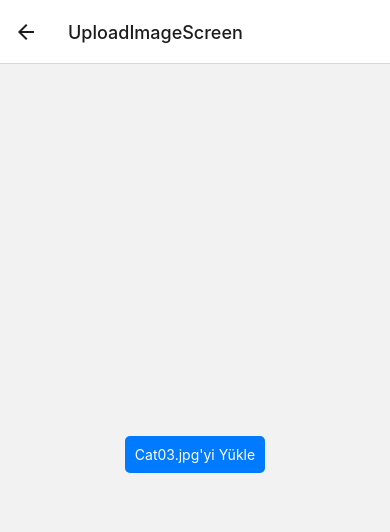
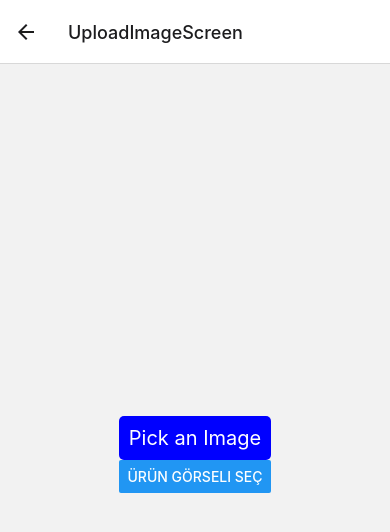
Before and after one commit to abdullah20hal/Mobil, a React Native app: screen /UploadImageScreen in a window 390 px wide. Shown: the top 532 px of the page. Built offline with nearby package versions, Linux system fonts and the light colour scheme; no server answers; what expo-notifications would draw is missing.

Commit message:
image islemleri

```diff
--- a/App.js
+++ b/App.js
@@ -15,7 +15,7 @@ import EditTodoScreen from './src/EditTodoScreen';
 import UserScreen from './src/UserScreen';
 import FavoritesScreen from './src/FavoritesScreen';
 import CartScreen from './src/CartScreen';
-import UploadImageScreen from './src/UploadImageScreenv';
+import UploadImageScreen from './src/UploadImageScreen';
 import UrunlerIstekListele from './src/UrunlerIstekListele';
 import UserUpdateScreen from './src/UserUpdateScreen ';
 
@@ -168,7 +168,8 @@ function App() {
           elevation: 25
         }
       }}     />
- <Stack.Screen name="UploadImageScreen" component={UploadImageScreen}  />
+ <Stack.Screen name="UploadImageScreen" component={UploadImageScreen}
+  />
         <Stack.Screen name="UrunlerIstekListele" component={UrunlerIstekListele}    options={{
         headerTitle: () => <Header name="UrunlerIstekListele"/>,
         headerStyle: {
--- /dev/null
+++ b/src/UploadImageScreen.js
@@ -0,0 +1,102 @@
+import React, { useState } from 'react';
+import { View, Text, StyleSheet, TouchableOpacity, SafeAreaView, Alert, Button, Image } from 'react-native';
+import * as ImagePicker from 'expo-image-picker';
+import * as FileSystem from 'expo-file-system';
+import firebase from '../config'; // Bu yolu projenizdeki Firebase konfigürasyonuna göre güncelleyin.
+
+
+export const UploadImageScreen = (onImageUploaded ) => {
+  const [image, setImage] = useState(null);
+  const [uploading, setUploading] = useState(false);
+
+  const pickImage = async () => {
+    // Burada kullanıcının galeriye erişim izni olup olmadığını kontrol etmek gerekebilir.
+    let result = await ImagePicker.launchImageLibraryAsync({
+      mediaTypes: ImagePicker.MediaTypeOptions.All, // Tüm medya tiplerini kabul eder.
+      allowsEditing: true, // Kullanıcıların görüntüyü düzenlemesine izin verir.
+      aspect: [4, 3], // Düzenleme arayüzünün yönünü belirler.
+      quality: 1, // Görüntü kalitesini maksimum yapar.
+    });
+
+    if (!result.canceled) {
+      setImage(result.uri);
+      console.log(result.uri);
+    }
+  };
+
+  const uploadMedia = async () => {
+    setUploading(true);
+    try {
+      const uri = await FileSystem.getInfoAsync(image);
+      const blob = await new Promise((resolve, reject) => {
+        const xhr = new XMLHttpRequest();
+        xhr.onload = () => {
+          resolve(xhr.response);
+        };
+        xhr.onerror = (e) => {
+          reject(new TypeError('Network request failed'));
+        };
+        xhr.responseType = 'blob';
+        xhr.open('GET', uri, true);
+        xhr.send(null);
+      });
+
+      const filename = image.substring(image.lastIndexOf('/') + 1);
+      const ref = firebase.storage().ref().child(filename);
+      await ref.put(blob);
+      setUploading(false);
+      Alert.alert('Photo Uploaded!!!');
+      setImage(null);
+    } catch (error) {
+      console.error(error);
+      setUploading(false);
+    }
+  };
+
+  return (
+    <SafeAreaView style={styles.container}>
+      <TouchableOpacity style={styles.selectButton} onPress={pickImage}>
+        <Text style={styles.buttonText}>Pick an Image</Text>
+      </TouchableOpacity>
+      {image && (
+        <Image source={{ uri: image }} style={{ width: 200, height: 200 }} />
+      )}
+      {image && (
+        <TouchableOpacity style={styles.uploadButton} onPress={uploadMedia}>
+          <Text style={styles.buttonText}>Upload Image</Text>
+        </TouchableOpacity>
+      )}
+      <View>
+      <Button title="Ürün Görseli Seç" onPress={pickImage} />
+      {image && <Image source={{ uri: image }} style={{ width: 200, height: 200 }} />}
+      {image && <Button title="Upload Image" onPress={uploadMedia} />}
+    </View>
+
+    </SafeAreaView>
+  );
+};
+
+const styles = StyleSheet.create({
+  container: {
+    flex: 1,
+    alignItems: 'center',
+    justifyContent: 'center',
+  },
+  selectButton: {
+    backgroundColor: 'blue',
+    padding: 10,
+    borderRadius: 5,
+  },
+  uploadButton: {
+    backgroundColor: 'green',
+    padding: 10,
+    borderRadius: 5,
+    marginTop: 10,
+  },
+  buttonText: {
+    color: 'white',
+    fontSize: 20,
+  },
+});
+
+export default UploadImageScreen;
--- a/src/UploadImageScreenv.js
+++ /dev/null
@@ -1,62 +0,0 @@
-import React, { useState } from 'react';
-import { View, Text, TouchableOpacity, Image, Alert } from 'react-native';
-import { getStorage, ref, uploadBytes, getDownloadURL } from "firebase/storage";
-import { firebase } from '../config';
-
-const UploadImageScreen = () => {
-  const [uploading, setUploading] = useState(false);
-
-  const handleUploadImage = async () => {
-    try {
-      setUploading(true);
-
-      // Firebase Storage'da resmi yükle
-      const storage = getStorage();
-      const storageRef = ref(storage, '..images/Cat03.jpg'); // Yüklenecek resmin yolunu belirtin
-
-      // assets klasöründeki Cat03.jpg resmini alın
-      const imageUri = require('../assets/Cat03.jpg');
-
-      // Resmi Uint8Array verisine dönüştürün
-      const response = await fetch(imageUri);
-      const blob = await response.blob();
-
-      // Resmi yükleyin
-      await uploadBytes(storageRef, blob);
-
-      // Resmin indirme URL'sini al
-      const downloadURL = await getDownloadURL(storageRef);
-
-      // Firestore'a resmin URL'sini ve adını kaydet
-      const firestore = firebase.firestore();
-      const imagesRef = firestore.collection('images');
-      await imagesRef.add({
-        name: 'Cat03.jpg', // Resmin adını belirtin
-        url: downloadURL,
-      });
-
-      Alert.alert('Başarılı', 'Resim başarıyla yüklendi ve Firestore veritabanına kaydedildi.');
-    } catch (error) {
-      console.error('Resim yüklenirken hata oluştu:', error);
-      Alert.alert('Hata', 'Resim yüklenirken bir hata oluştu.');
-    } finally {
-      setUploading(false);
-    }
-  };
-
-  return (
-    <View style={{ flex: 1, alignItems: 'center', justifyContent: 'center' }}>
-      <TouchableOpacity
-        style={{ backgroundColor: '#007AFF', padding: 10, borderRadius: 5 }}
-        onPress={handleUploadImage}
-        disabled={uploading}
-      >
-        <Text style={{ color: 'white' }}>Cat03.jpg'yi Yükle</Text>
-      </TouchableOpacity>
-
-      {uploading && <Text style={{ marginTop: 10 }}>Yükleniyor...</Text>}
-    </View>
-  );
-};
-
-export default UploadImageScreen;
```
